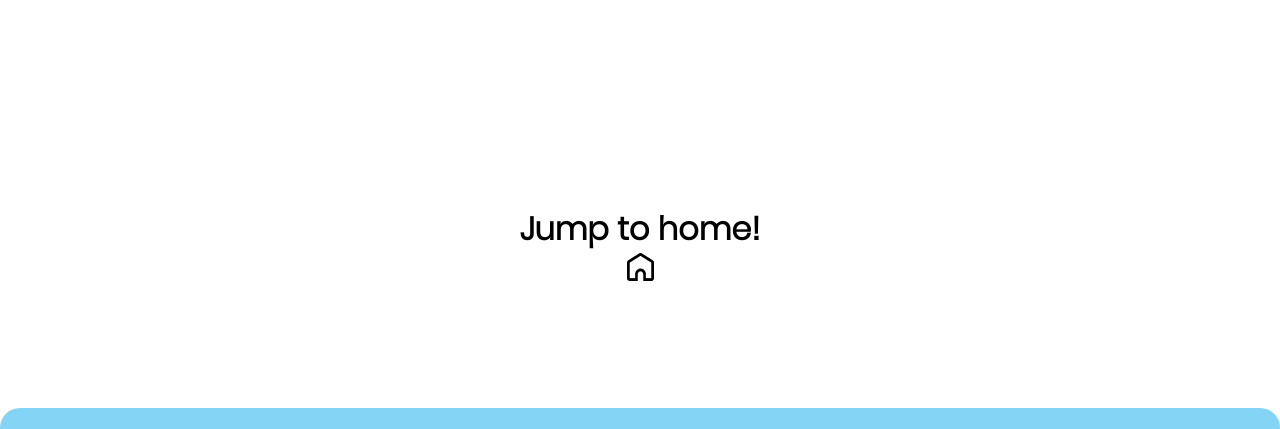
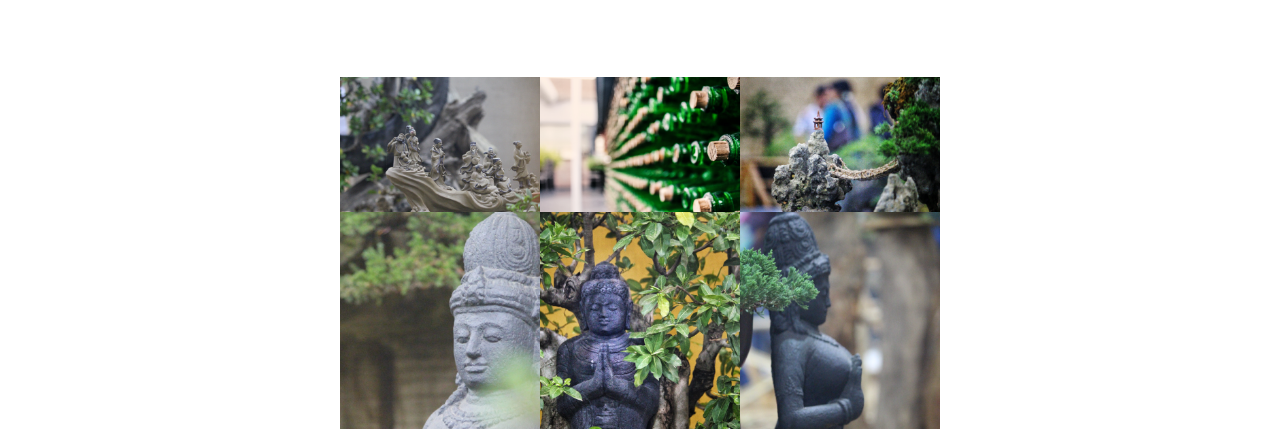
Before and after one commit to melvin175/Greeen-book, a plain HTML site: page car.html in a window 1280 px wide. Shown: the part 1603-2032 px from the top of the page. Drawn offline with Linux system fonts and the light colour scheme.

Commit message:
Update car.html

```diff
--- a/car.html
+++ b/car.html
@@ -55,12 +55,12 @@
               </div>
             </div>
             <div class="work-gallery">
-                <img src=".img/hind1.png" alt="">
-                <img src=".img/hind2.png" alt="">
-                <img src=".img/hind3.png" alt="">
-                <img src=".img/hind4.png" alt="">
-                <img src=".img/hind5.png" alt="">
-                <img src=".img/hind6.png" alt="">
+                <img src="./img/hind1.png" alt="">
+                <img src="./img/hind2.png" alt="">
+                <img src="./img/hind3.png" alt="">
+                <img src="./img/hind4.png" alt="">
+                <img src="./img/hind5.png" alt="">
+                <img src="./img/hind6.png" alt="">
             </div>
             <div class = "jump">
                 <h1>Jump to home!</h1>
```
